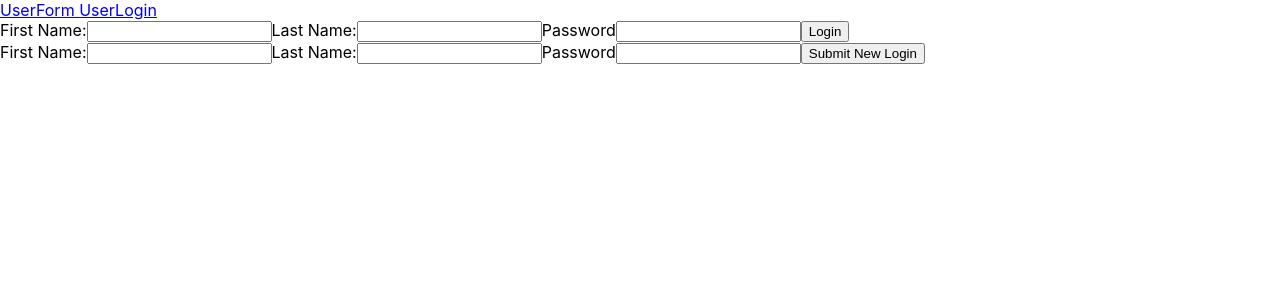
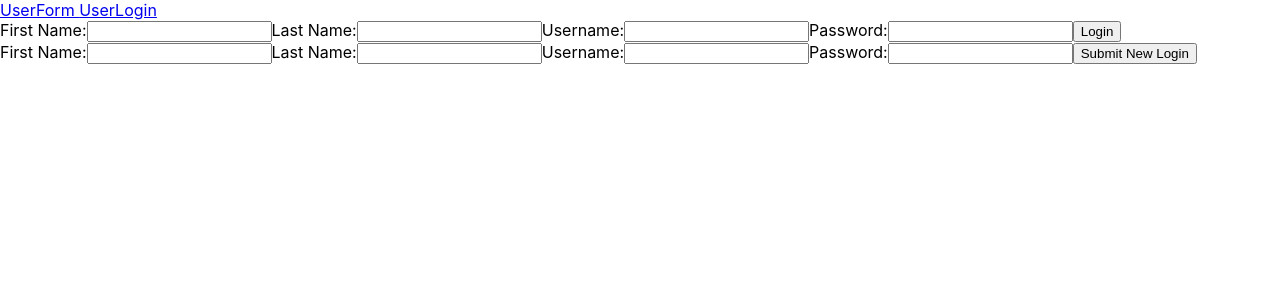
Before and after one commit to igottheim/phase-3-final-project, a React (Create React App) app: page /UserForm in a window 1280 px wide. Shown: the top 300 px of the page. Built offline with nearby package versions, Linux system fonts and the light colour scheme; no server answers.

Commit message:
added username to login

```diff
--- a/src/App.js
+++ b/src/App.js
@@ -51,8 +51,8 @@ function App() {
     fetch('http://localhost:9296/users?' + new URLSearchParams({
       first_name: e.target[0].value,
       last_name : e.target[1].value,
-      password : e.target[2].value
-
+      username : e.target[2].value,
+      password : e.target[3].value
     }))
     .then(r=> r.json())
     .then(data =>
@@ -61,6 +61,7 @@ function App() {
 
         if(data.length>0)
         {
+          alert("Login Successful")
           setCurrentTasks(tasks.filter((a)=> a.user_id === data[0].id))
 
         }
@@ -70,9 +71,10 @@ function App() {
 
 
       })
+
   }
   else{
-    alert("Please enter a first name, last name, and password for an existing user.")
+    alert("Please enter a first name, last name, username, and password for an existing user.")
   }
 }
 
@@ -81,7 +83,7 @@ function App() {
   function handleNewLogin(e)
   {
     e.preventDefault()
-  if(e.target[0].value!==""&& e.target[1].value!==""&& e.target[2].value!=="")
+  if(e.target[0].value!==""&& e.target[1].value!==""&& e.target[2].value!=="" && e.target[3].value!=="")
   {
     fetch('http://localhost:9296/users',{
       method: 'POST',
@@ -91,14 +93,16 @@ function App() {
       body:JSON.stringify(
     {first_name:e.target[0].value,
       last_name:e.target[1].value,
-      password:e.target[2].value
+      username:e.target[2].value,
+      password:e.target[3].value
 
     })})
     .then(r=> r.json())
     .then(data => console.log(data))
+    alert("New Account Created!")
   }
   else{
-    alert("Please enter first name, last name, and password")
+    alert("Please enter first name, last name, username, and password")
   }
 }
 
--- a/src/NavBar.js
+++ b/src/NavBar.js
@@ -5,7 +5,6 @@ function NavBar()
 
     return(
         <div className="navBarLink">
-
         <NavLink to = "/UserForm" className='navBarLink'>  UserForm  </NavLink>
         <span></span>
         <NavLink to = "/User" className='navBarLink'>  UserLogin  </NavLink>
--- a/src/UserForm.js
+++ b/src/UserForm.js
@@ -15,7 +15,11 @@ function UserForm({handleSubmit, handleNewLogin}){
       <input type="text" name="name" />
     </label>
     <label>
-      Password
+      Username:
+      <input type="text" name="name" />
+    </label>
+    <label>
+      Password:
       <input type="text" name="name" />
     </label>
     <Button className= "button" variant="primary" type="submit">
@@ -35,7 +39,11 @@ function UserForm({handleSubmit, handleNewLogin}){
       <input type="text" name="name" />
     </label>
     <label>
-      Password
+      Username:
+      <input type="text" name="name" />
+    </label>
+    <label>
+      Password:
       <input type="text" name="name" />
     </label>
     <Button className= "button" variant="primary" type="submit">
```
